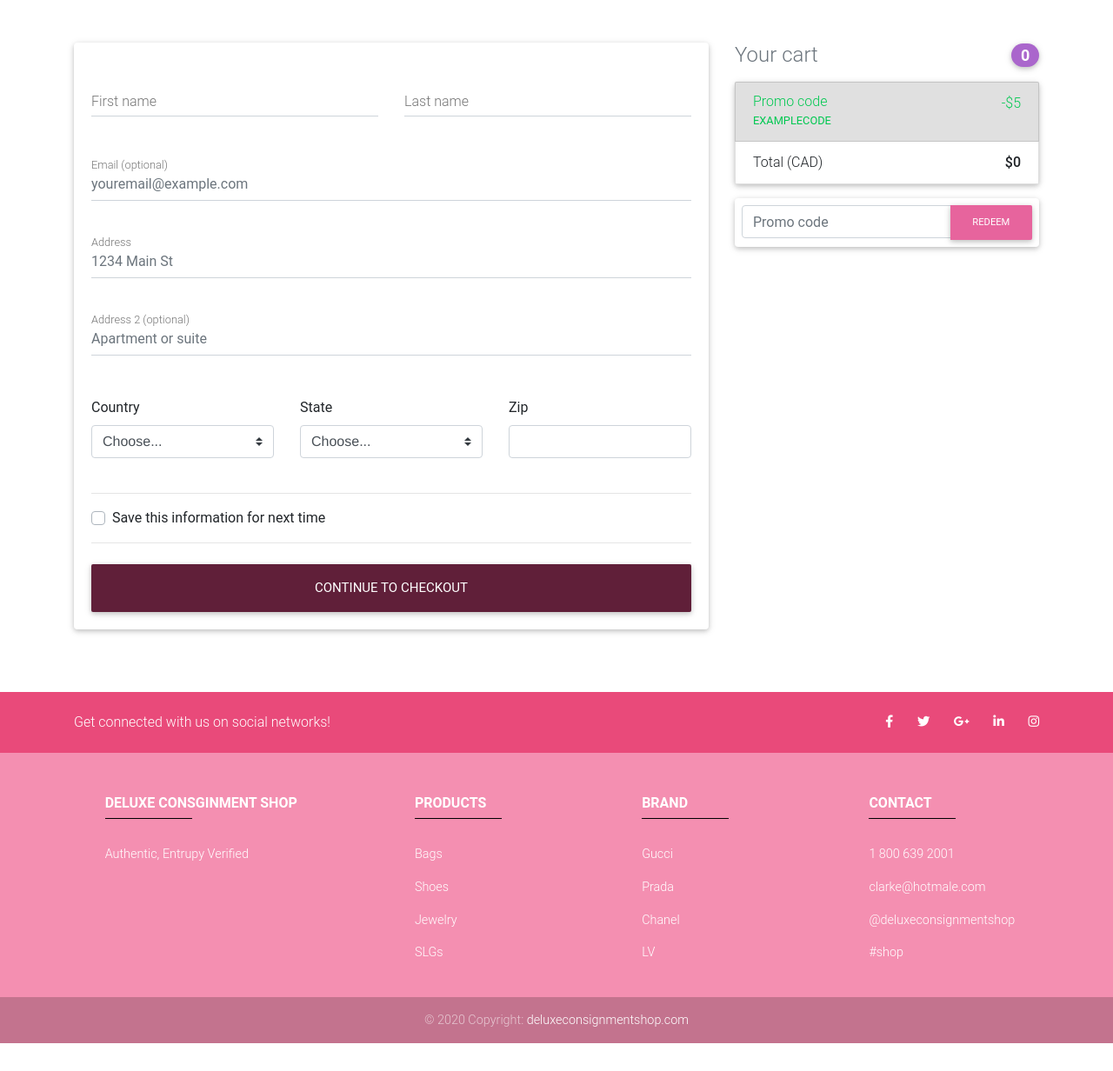
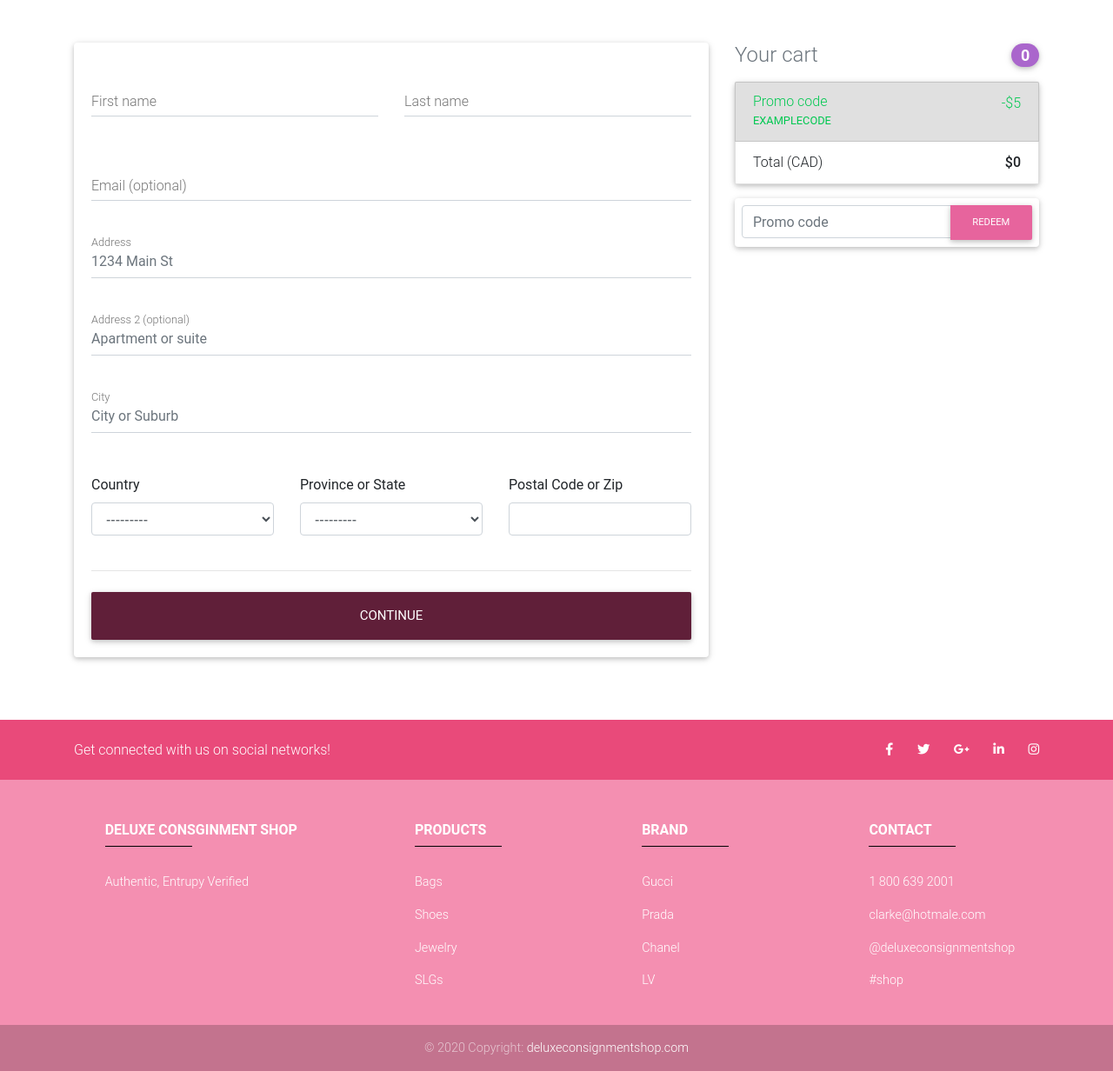
Before and after one commit to LemonFace0309/Deluxe-Consignment, a Django app: page /checkout/ in a window 1280 px wide. Shown: the part 270-1502 px from the top of the page at 87% size. Before the commit the page ends 1470 px from the top, so only its background shows below. Run offline with Django 3.2, Linux system fonts and the light colour scheme; some libraries are stand-ins or nearby versions.

Commit message:
added paypal integration and order processing post order in checkout page for authenticated users

```diff
--- a/Deluxe_Consignment/static/css/style.css
+++ b/Deluxe_Consignment/static/css/style.css
@@ -0,0 +1,3 @@
+.hidden {
+    display: none !important;
+}
--- /dev/null
+++ b/Deluxe_Consignment/static/js/checkout.js
@@ -0,0 +1,86 @@
+// Render the PayPal button into #paypal-button-container
+paypal.Buttons({
+
+    style: {
+        layout: 'horizontal'
+    },
+
+    // Set up the transaction
+    createOrder: function(data, actions) {
+        return actions.order.create({
+            purchase_units: [{
+                amount: {
+                    value: parseFloat(total).toFixed(2)
+                }
+            }]
+        });
+    },
+
+    // Finalize the transaction
+    onApprove: function(data, actions) {
+        return actions.order.capture().then(function(details) {
+            submitFormData()
+        });
+    }
+
+
+}).render('#paypal-button-container');
+
+
+var form = document.getElementById('checkout_form')
+csrftoken = form.getElementsByTagName("input")[0].value
+
+
+form.addEventListener('submit', function(e){
+    e.preventDefault()
+    document.getElementById('continue-button').classList.add('hidden')
+    document.getElementById('paypal-payment').classList.remove('hidden')
+})
+
+
+function submitFormData(){
+    console.log('Payment button clicked')
+
+    var userFormData = {
+        'name': null,
+        'email': null,
+        'total': total
+    }
+
+    if(user == 'AnonymousUser'){
+        userFormData.name = form.first_name.value + ' ' + form.last_name.value,
+        userFormData.email = form.email.value
+    }
+
+    var shippingInfo = {
+        'address': form.address.value,
+        'address2': form.address2.value,
+        'city': form.city.value,
+        'province': form.province.value,
+        'country': form.country.value,
+        'postal_code': form.postal_code.value,
+    }
+
+    var url = '/user/process-order/'
+    fetch(url, {
+        method: 'POST',
+        headers: {
+            'Content-Type': 'application/json',
+            'X-CSRFToken': csrftoken,
+        },
+        body: JSON.stringify({
+            'form': userFormData,
+            'shipping': shippingInfo,
+        })
+    })
+    .then((res) => res.json())
+    .then((data) => {
+        console.log('Success:', data)
+        alert('Transaction completed')
+
+        cart = {}
+        document.cookie = 'cart=' + JSON.stringify(cart) + ";domain=;path=/"
+
+        window.location.href = "/"
+        })
+}
--- a/Deluxe_Consignment/store/templates/store/cart.html
+++ b/Deluxe_Consignment/store/templates/store/cart.html
@@ -112,7 +112,7 @@
                         </td>
                         <td colspan="1"></td>
                         <td colspan="3" class="text-right">
-                            <a href="{% url 'checkout' %}" type="button" class="btn btn-primary btn-rounded">Complete purchase
+                            <a href="{% url 'shop:checkout' %}" type="button" class="btn btn-primary btn-rounded">Complete purchase
                                 <i class="fas fa-angle-right right"></i>
                             </a>
                         </td>
--- a/Deluxe_Consignment/store/templates/store/checkout.html
+++ b/Deluxe_Consignment/store/templates/store/checkout.html
@@ -2,6 +2,9 @@
 {% load static %}
 
 {% block content %}
+<!-- Include the PayPal JavaScript SDK -->
+<script src="https://www.paypal.com/sdk/js?client-id=AarC0V2b30VX617wZMKb-qsD9hbLUQ10fIlyr-YCzmis-NjjPI1NLL_AL1U3ENRLRqXW6S3Dr4vU2bq1&currency=CAD"></script>
+
 <!--Main layout-->
 <main class="mb-5 pt-4">
     <div class="container wow fadeIn">
@@ -19,7 +22,8 @@
                 <div class="card">
 
                     <!--Card content-->
-                    <form method="POST" action="{% url 'user:checkout-user' %}" class="card-body">
+                    <form id="checkout_form" method="POST" action="" class="card-body">
+                        {% csrf_token %}
 
                         <!--Grid row-->
                         <div class="row">
@@ -29,8 +33,8 @@
 
                                 <!--firstName-->
                                 <div class="md-form ">
-                                    <input type="text" id="firstName" class="form-control">
-                                    <label for="firstName" class="">First name</label>
+                                    {{form.first_name}}
+                                    <label for="{{form.first_name.id_for_label}}" class="">First name</label>
                                 </div>
 
                             </div>
@@ -41,8 +45,8 @@
 
                                 <!--lastName-->
                                 <div class="md-form">
-                                    <input type="text" id="lastName" class="form-control">
-                                    <label for="lastName" class="">Last name</label>
+                                    {{form.last_name}}
+                                    <label for="{{form.last_name.id_for_label}}" class="">Last name</label>
                                 </div>
 
                             </div>
@@ -53,20 +57,26 @@
 
                         <!--email-->
                         <div class="md-form mb-5">
-                            <input type="text" id="email" class="form-control" placeholder="youremail@example.com">
-                            <label for="email" class="">Email (optional)</label>
+                            {{form.email}}
+                            <label for="{{form.email.id_for_label}}" class="">Email (optional)</label>
                         </div>
 
                         <!--address-->
                         <div class="md-form mb-5">
-                            <input type="text" id="address" class="form-control" placeholder="1234 Main St">
-                            <label for="address" class="">Address</label>
+                            {{form.address}}
+                            <label for="{{form.address.id_for_label}}" class="">Address</label>
                         </div>
 
                         <!--address-2-->
                         <div class="md-form mb-5">
-                            <input type="text" id="address-2" class="form-control" placeholder="Apartment or suite">
-                            <label for="address-2" class="">Address 2 (optional)</label>
+                            {{form.address2}}
+                            <label for="{form.address2.id_for_label}}" class="">Address 2 (optional)</label>
+                        </div>
+
+                        <!--city-->
+                        <div class="md-form mb-5">
+                            {{form.city}}
+                            <label for="{{form.city.id_for_label}}" class="">City</label>
                         </div>
 
                         <!--Grid row-->
@@ -75,11 +85,8 @@
                             <!--Grid column-->
                             <div class="col-lg-4 col-md-12 mb-4">
 
-                                <label for="country">Country</label>
-                                <select class="custom-select d-block w-100" id="country" required>
-                                    <option value="">Choose...</option>
-                                    <option>United States</option>
-                                </select>
+                                <label for="{{forms.country.id_for_label}}">Country</label>
+                                {{form.country}}
                                 <div class="invalid-feedback">
                                     Please select a valid country.
                                 </div>
@@ -90,11 +97,8 @@
                             <!--Grid column-->
                             <div class="col-lg-4 col-md-6 mb-4">
 
-                                <label for="state">State</label>
-                                <select class="custom-select d-block w-100" id="state" required>
-                                    <option value="">Choose...</option>
-                                    <option>California</option>
-                                </select>
+                                <label for="{{form.province.id_for_label}}">Province or State</label>
+                                {{form.province}}
                                 <div class="invalid-feedback">
                                     Please provide a valid state.
                                 </div>
@@ -105,8 +109,8 @@
                             <!--Grid column-->
                             <div class="col-lg-4 col-md-6 mb-4">
 
-                                <label for="zip">Zip</label>
-                                <input type="text" class="form-control" id="zip" placeholder="" required>
+                                <label for="{{form.postal_code.id_for_label}}">Postal Code or Zip</label>
+                                {{form.postal_code}}
                                 <div class="invalid-feedback">
                                     Zip code required.
                                 </div>
@@ -117,15 +121,8 @@
                         </div>
                         <!--Grid row-->
 
-                        <hr>
-                        <div class="custom-control custom-checkbox">
-                            <input type="checkbox" class="custom-control-input" id="save-info">
-                            <label class="custom-control-label" for="save-info">Save this information for next
-                                time</label>
-                        </div>
-
                         <hr class="mb-4">
-                        <button class="btn btn-primary btn-lg btn-block" type="submit">Continue to checkout</button>
+                        <button id="continue-button" class="btn btn-primary btn-lg btn-block" type="submit">Continue</button>
 
                     </form>
 
@@ -189,7 +186,19 @@
         </div>
         <!--Grid row-->
 
+        <!--Pay Pal-->
+        <div id="paypal-payment" class="row pt-4 hidden">
+            <div class="col-md-8 mb-4">
+                <!-- Set up a container element for the button -->
+                <div id="paypal-button-container"></div>
+                <script type="text/javascript">
+                    total = '{{cart_total}}'
+                </script>
+            </div>
+        </div>
     </div>
 </main>
+
+<script type="text/javascript" src="{% static 'js/checkout.js' %}"></script>
 <!--Main layout-->
 {% endblock content %}
--- a/Deluxe_Consignment/store/templates/store/navbar.html
+++ b/Deluxe_Consignment/store/templates/store/navbar.html
@@ -152,7 +152,7 @@
 
     <div class="nav-container">
         <span id="menu-open" href=""><i class="fas fa-bars fa-1x"></i></span>
-        <div class="brand"><a href="{% url 'home'%}">Deluxe Consignment Shop</a></div>
+        <div class="brand"><a href="{% url 'shop:home' %}">Deluxe Consignment Shop</a></div>
         <form id="search" action="">
             <input class="form-control" id="searchBar" name="q" type="search" placeholder="Search">
         </form>
@@ -172,12 +172,12 @@
     </div>
     <div class="menu">
         <ul>
-            <li><a href="{% url 'store'%}">Shop</a> <!--do not like for mobile purposes -->
+            <li><a href="{% url 'shop:store' %}">Shop</a> <!--do not like for mobile purposes -->
                 <div class="menu-sub">
                     <div class="menu-col">
                         <div class="menu-category"><a href="">Brands</a></div>
                         <ul>
-                            <li><a href="{% url 'store'%}">Burberry</a></li>
+                            <li><a href="{% url 'shop:store' %}">Burberry</a></li>
                         </ul>
 
                     </div>
@@ -199,7 +199,7 @@
                 </div>
             </li>
 
-            <li><a href="{% url 'about'%}">About</a>
+            <li><a href="{% url 'shop:about' %}">About</a>
                 <div class="menu-sub">
                     <div class="menu-col">
                         <div class="menu-category"><a href="">Shoe</a></div>
@@ -219,7 +219,7 @@
                     </div>
                 </div>
             </li>
-            <li><a href="{% url 'consign'%}">Consign</a></li>
+            <li><a href="{% url 'shop:consign' %}">Consign</a></li>
         </ul>
     </div>
 </nav>
@@ -296,7 +296,7 @@
                     {% endfor %}
                     </tbody>
                 </table>
-                <a href="{% url 'cart' %}" class="btn btn-primary btn-rounded btn-sm">Cart</a>
+                <a href="{% url 'shop:cart' %}" class="btn btn-primary btn-rounded btn-sm">Cart</a>
             </div>
             <!-- Footer -->
             <div class="modal-footer">
--- a/Deluxe_Consignment/store/urls.py
+++ b/Deluxe_Consignment/store/urls.py
@@ -6,7 +6,7 @@ from .views import (
     StoreListView,
 )
 
-# app_name = "store" # CHANGE ALL URLS IN TEMPLATE AFTER UNCOMMENTING THIS
+app_name = "shop"
 urlpatterns = [
     path('', store_views.home, name='home'),
     path('store/', store_views.StoreListView.as_view(), name='store'), #idk what nevercahe is, might need to add it -jim
--- a/Deluxe_Consignment/store/views.py
+++ b/Deluxe_Consignment/store/views.py
@@ -7,7 +7,7 @@ from user.models import (
     Customer, Order, OrderItem, ShippingAddress
 )
 from user.forms import (
-    CreateUserForm
+    ShippingAddressForm
 )
 from django.views.generic import (
     DetailView,
@@ -205,8 +205,6 @@ def cart(request):
 
 
 def checkout(request):
-    products = Product.objects.all()
-
     if request.user.is_authenticated:
         data = cartData(request)
         items = data['items']
@@ -217,11 +215,15 @@ def checkout(request):
         items = data['items']
         cart_quantity = data['cart_quantity']
         cart_total = data['cart_total']
+
+    products = Product.objects.all()
+    form = ShippingAddressForm()
     context = {
         'products': products,
         'items': items,
         'cart_quantity': cart_quantity,
-        'cart_total': cart_total
+        'cart_total': cart_total,
+        'form': form,
     }
     return render(request, 'store/checkout.html', context)
 
--- a/Deluxe_Consignment/user/forms.py
+++ b/Deluxe_Consignment/user/forms.py
@@ -2,6 +2,7 @@ from django import forms
 from django.forms import ModelForm
 from django.contrib.auth.models import User
 from django.contrib.auth.forms import UserCreationForm
+from .models import *
 
 
 class CreateUserForm(UserCreationForm):
@@ -12,3 +13,41 @@ class CreateUserForm(UserCreationForm):
         # error messages like (passwords do not match) do not show as forms are either hardcoded into HTML or because
         # a modal is being used instead of a new page.
         # Therefore, no new form is automatically begin regenerated after error
+
+
+class ShippingAddressForm(ModelForm):
+    first_name = forms.CharField(widget=forms.TextInput(attrs={'class': 'form-control'}), max_length=100, required=False)
+    last_name = forms.CharField(widget=forms.TextInput(attrs={'class': 'form-control'}), max_length=100, required=False)
+    email = forms.EmailField(widget=forms.TextInput(attrs={'class': 'form-control'}), max_length=100, required=False)
+
+    class Meta:
+        model = ShippingAddress
+        fields = "__all__"
+        exclude = ['customer', 'order']
+
+        widgets = {
+            'first_name': forms.TextInput(attrs={
+                'class': 'form-control'
+            }),
+            'last_name': forms.TextInput(attrs={
+                'class': "form-control"
+            }),
+            'address': forms.TextInput(attrs={
+                'class': "form-control", 'placeholder': "1234 Main St"
+            }),
+            'address2': forms.TextInput(attrs={
+                'class': "form-control", 'placeholder': "Apartment or suite"
+            }),
+            'city': forms.TextInput(attrs={
+                'class': "form-control", 'placeholder': "City or Suburb"
+            }),
+            'country': forms.Select(attrs={
+                'class': "form-control"
+            }),
+            'province': forms.Select(attrs={
+                'class': "form-control",
+            }),
+            'postal_code': forms.TextInput(attrs={
+                'class': "form-control"
+            }),
+        }
--- a/Deluxe_Consignment/user/urls.py
+++ b/Deluxe_Consignment/user/urls.py
@@ -6,5 +6,6 @@ urlpatterns = [
     path('create-user/', user_views.createUser, name='create-user'),
     path('login-user/', user_views.loginUser, name='login-user'),
     path('logout-user/', user_views.logoutUser, name='logout-user'),
-    path('checkout-user/', user_views.checkoutUser, name='checkout-user')
+
+    path('process-order/', user_views.processOrder, name='process-order'),
 ]
```
Also changed, not shown: Deluxe_Consignment/store/models.py (+4 -4 lines), Deluxe_Consignment/store/templates/store/home.html (+5 -5 lines), Deluxe_Consignment/store/templates/store/store.html (+4 -4 lines), Deluxe_Consignment/user/models.py (+24 -1 lines), Deluxe_Consignment/user/views.py (+30 -3 lines), Deluxe_Consignment/db.sqlite3, Deluxe_Consignment/user/migrations/0002_auto_20200831_2344.py (added), Deluxe_Consignment/user/migrations/0003_auto_20200901_0011.py (added), Deluxe_Consignment/user/migrations/0004_auto_20200901_0206.py (added).
